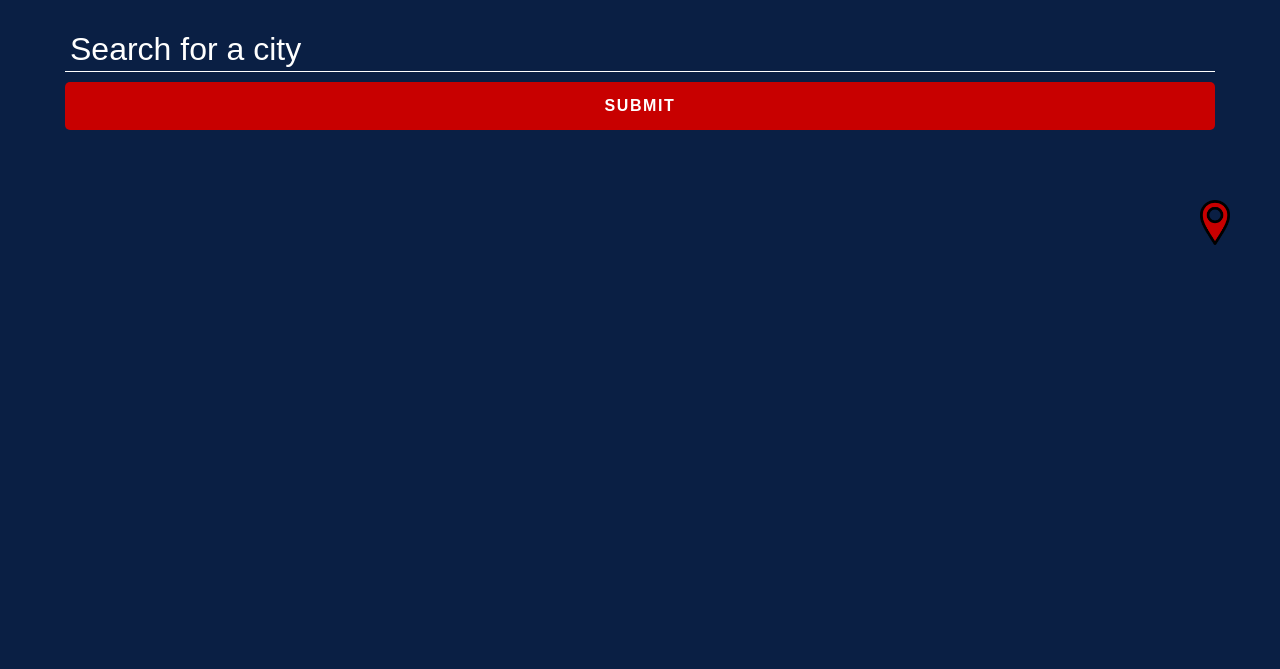
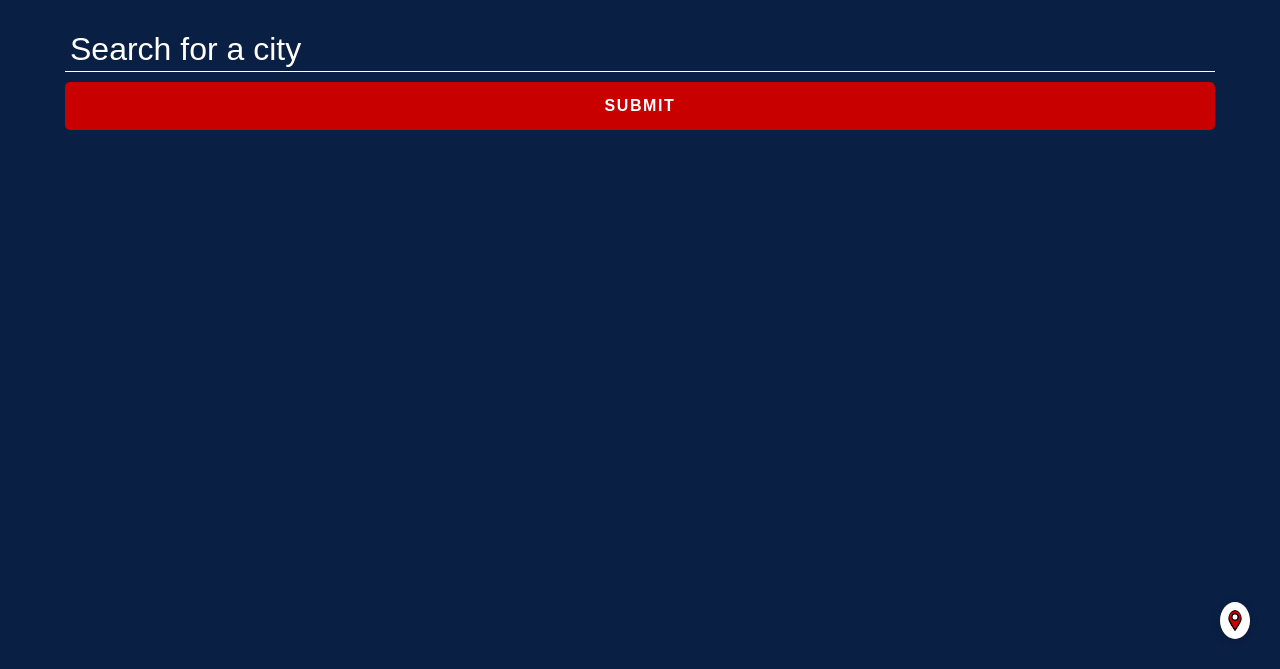
Before and after one commit to Belgarus/Complete-Projects, a PHP site: page / in a window 1280 px wide. Shown: the part 131-800 px from the top of the page. Run offline with PHP 8.4, Linux system fonts and the light colour scheme.

Commit message:
added a fixed style to the location icon

```diff
--- a/index.html
+++ b/index.html
@@ -25,8 +25,8 @@
   </div>
 </section>
 <footer>
-  <img class="Icon" src="./assets/images/locationIcon.png" alt="Location Icon" title="get the Location">
 </footer>
+<img class="Icon" src="./assets/images/locationIcon.png" alt="Location Icon" title="Get the Location">
 <script src="js/script.js"></script>
 <script src="js/getLocation.js"></script>
 </body>
--- a/style.css
+++ b/style.css
@@ -193,15 +193,22 @@ form, .heading {display: flex;
 
 /*--Additional Section--*/
 .Icon {
-          width: 30px;
+  width: 30px;
+  position: fixed;
+  bottom: 30px;
+  right: 30px;
+  z-index: 1000;
+  box-shadow: 0 2px 8px rgba(0,0,0,0.15);
+  background: white;
+  border-radius: 50%;
+  padding: 8px;
+  transition: width 0.3s ease-in-out, box-shadow 0.3s;
 }
-.Icon:hover {width: 32.5px;
-                      transition: 0.3s ease-in-out;
-                    }
+.Icon:hover {
+  width: 32.5px;
+  box-shadow: 0 4px 16px rgba(0,0,0,0.25);
+}
 
 footer {
-  display: flex;
-  justify-content: flex-end;
-  bottom: 10px;
-  right: 50px;
+  display: none;
 }
```
